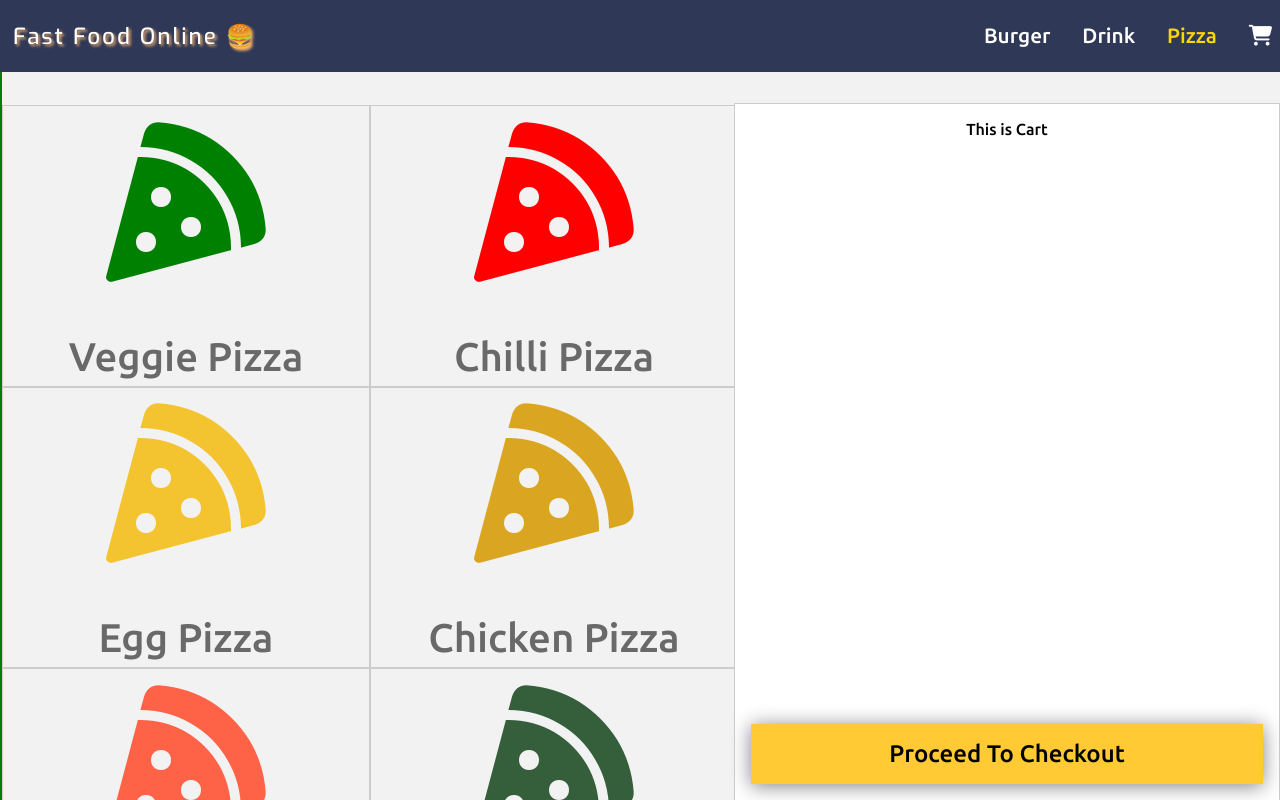
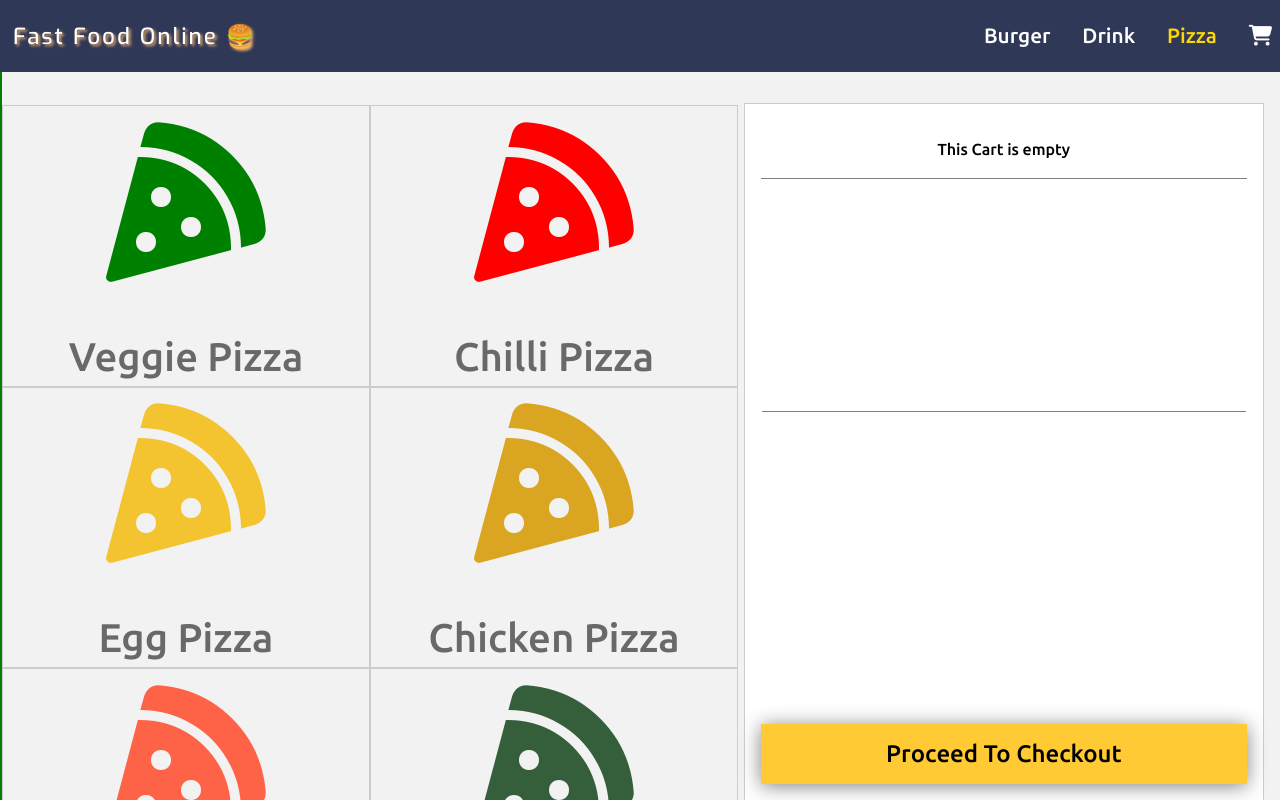
Before and after one commit to pswebcom/react-online-fastfood, a React (Create React App) app: page /pizza in a window 1280 px wide. Shown: the top 800 px of the page. Built offline with nearby package versions, Linux system fonts and the light colour scheme.

Commit message:
upto burger cart

```diff
--- a/src/App.js
+++ b/src/App.js
@@ -1,4 +1,4 @@
-import React, { useState } from "react";
+import React from "react";
 import Burgers from "./components/Menu/Burgers/Burgers";
 import Pizzas from "./components/Menu/Pizzas/Pizzas";
 import Drinks from "./components/Menu/Drinks/Drinks";
@@ -7,11 +7,15 @@ import Menu from "./components/Menu/Menu";
 import Cart from "./components/Cart/Cart";
 import FoodModal from "./components/FoodModal/FoodModal";
 
+import { useOpenFoodHook } from "./Hooks/useOpenFoodHook";
+import { useOrdersHook } from "./Hooks/useOrdersHook";
+
 import { BrowserRouter as Router, Routes, Route } from "react-router-dom";
 import { WrapStyledRow, GlobalStyle } from "./components/common";
 
 const App = () => {
-  const [openFood, setOpenFood] = useState();
+  const openFood = useOpenFoodHook();
+  const orders = useOrdersHook();
 
   return (
     <>
@@ -19,27 +23,32 @@ const App = () => {
       <Router>
         <Navbar />
         {/*got openfood from div click & in FoodModal setOpenFood is for closing */}
-        <FoodModal FoodInfo={openFood} setOpenFood={setOpenFood} />
+        {/* <FoodModal FoodInfo={openFood} setOpenFood={setOpenFood} /> */}
+        <FoodModal {...openFood} {...orders} />
+
         <WrapStyledRow>
           <Routes>
             <Route exact="true" path="/" element={<Menu />} />
             <Route
               exact="true"
               path="/burger"
-              element={<Burgers setOpenFood={setOpenFood} />}
+              // element={<Burgers setOpenFood={setOpenFood} />}
+              element={<Burgers {...openFood} />}
             />
             <Route
               exact="true"
               path="/drink"
-              element={<Drinks setOpenFood={setOpenFood} />}
+              // element={<Drinks setOpenFood={setOpenFood} />}
+              element={<Drinks {...openFood} />}
             />
             <Route
               exact="true"
               path="/pizza"
-              element={<Pizzas setOpenFood={setOpenFood} />}
+              // element={<Pizzas setOpenFood={setOpenFood} />}
+              element={<Pizzas {...openFood} />}
             />
           </Routes>
-          <Cart />
+          <Cart {...orders} />
         </WrapStyledRow>
       </Router>
     </>
--- /dev/null
+++ b/src/Hooks/useOpenFoodHook.js
@@ -0,0 +1,7 @@
+import { useState } from "react";
+
+export const useOpenFoodHook = () => {
+  const [openFood, setOpenFood] = useState();
+
+  return { openFood, setOpenFood };
+};
--- /dev/null
+++ b/src/Hooks/useOrdersHook.js
@@ -0,0 +1,7 @@
+import { useState } from "react";
+
+export const useOrdersHook = () => {
+  const [orders, setOrders] = useState([]);
+
+  return { orders, setOrders };
+};
--- a/src/components/Cart/Cart.js
+++ b/src/components/Cart/Cart.js
@@ -2,14 +2,10 @@ import React from "react";
 import { CartStyled } from "../common";
 import { useLocation } from "react-router-dom";
 import styled from "styled-components";
-// import {
-//   OrderButtonDivStyled,
-//   OrderButtonStyled,
-// } from "../FoodModal/FoodModal";
 
 const OrderButtonDivStyled = styled.div`
-  height: 60px;
   display: flex;
+  padding: 1rem 0;
   justify-content: center;
   align-items: center;
   background: #ffca33;
@@ -17,16 +13,132 @@ const OrderButtonDivStyled = styled.div`
   z-index: 5;
   width: 100%;
   font-size: 1.5rem;
+
+  &&:hover {
+    opacity: 0.7;
+    cursor: pointer;
+  }
 `;
 
-const Cart = () => {
+const OrderContentStyled = styled.div`
+  padding: 10px 0;
+`;
+
+const OrderContainerStyled = styled.div`
+  width: 100%;
+  padding: 10px 0;
+  border-bottom: 1px solid gray;
+  text-align: center;
+`;
+
+const RowStyled = styled.div`
+  display: flex;
+  padding: 0.5rem;
+
+  justify-content: space-between;
+  &:nth-child(even) {
+    background: #eee;
+  }
+`;
+
+const OrderItemsContainerStyled = styled.div`
+  overflow: scroll;
+  width: 99.5%;
+  font-size: 1.4rem;
+  padding: 1rem 0 2rem 0;
+  border-bottom: 1px solid gray;
+  margin-bottom: 8rem;
+`;
+
+const OrderImageStyled = styled.div`
+  width: 25px;
+  height: 25px;
+  text-align: center;
+`;
+
+const OrderItemStyled = styled.div`
+  font-size: 1.5rem;
+  width: 205px;
+  text-align: center;
+`;
+
+const OrderPriceStyled = styled.div`
+  font-size: 1.5rem;
+  width: 90px;
+  text-align: center;
+`;
+
+const OrderCancelStyled = styled.div`
+  font-size: 1.5rem;
+  i {
+    cursor: pointer;
+    color: red;
+  }
+`;
+
+const showItems = () => {};
+
+const Cart = ({ orders }) => {
+  let modifiedOrders = orders;
+  // jsObj = {};
+
+  // for (var i = 1; i <= 10; i++) {
+  //   jsObj["key" + i] = "example" + 1;
+  // }
+  let totItems = Object.keys(modifiedOrders).length;
+
+  let myVal;
+  const checkIconStaus = (modifiedOrders) => {
+    modifiedOrders.forEach((mOrder) => {
+      let _id = mOrder.id;
+      if (_id.includes("b")) {
+        mOrder["myIcon"] = "fas fa-hamburger";
+      } else if (_id.includes("p")) {
+        mOrder["myIcon"] = "fas fa-pizza-slice";
+      } else {
+        mOrder["myIcon"] = "fab fa-gulp";
+      }
+    });
+  };
+
+  if (modifiedOrders) {
+    checkIconStaus(modifiedOrders);
+  }
+
   let location = useLocation();
-
   return (
     <>
       {location.pathname !== "/" && (
         <CartStyled>
-          <div>This is Cart</div>
+          {orders.length === 0 ? (
+            <OrderContainerStyled>
+              <OrderContentStyled>This Cart is empty</OrderContentStyled>
+            </OrderContainerStyled>
+          ) : (
+            <OrderContainerStyled>
+              <div>This Cart has {orders.length} Items</div>
+            </OrderContainerStyled>
+          )}
+
+          <OrderItemsContainerStyled>
+            {showItems()}
+            {orders.map((order) => (
+              <RowStyled>
+                <OrderImageStyled>
+                  <i
+                    className={order.myIcon}
+                    style={{ color: order.color }}
+                  ></i>
+                </OrderImageStyled>
+                <OrderItemStyled>{order.name}</OrderItemStyled>
+                <OrderPriceStyled>{order.price}</OrderPriceStyled>
+                <OrderCancelStyled>
+                  <i className="fas fa-window-close"></i>{" "}
+                </OrderCancelStyled>
+              </RowStyled>
+            ))}
+          </OrderItemsContainerStyled>
+
           <OrderButtonDivStyled>Proceed To Checkout</OrderButtonDivStyled>
         </CartStyled>
       )}
--- a/src/components/FoodModal/FoodModal.js
+++ b/src/components/FoodModal/FoodModal.js
@@ -99,9 +99,19 @@ export const OrderButtonStyled = styled.div`
   }
 `;
 
-const Foodmodal = ({ FoodInfo, setOpenFood }) => {
+const Foodmodal = ({ openFood, setOpenFood, orders, setOrders }) => {
   const close = () => {
     setOpenFood();
+  };
+
+  const order = {
+    ...openFood,
+  };
+  const addToOrder = () => {
+    //previous orders + latest order
+    setOrders([...orders, order]);
+    //hook closed
+    close();
   };
 
   let myVal;
@@ -116,11 +126,11 @@ const Foodmodal = ({ FoodInfo, setOpenFood }) => {
     }
   };
 
-  if (FoodInfo) {
-    checkIconStaus(FoodInfo);
+  if (openFood) {
+    checkIconStaus(openFood);
   }
 
-  return FoodInfo ? (
+  return openFood ? (
     <>
       <DialogShadowStyled onClick={close}>
         <DialogStyled>
@@ -128,23 +138,25 @@ const Foodmodal = ({ FoodInfo, setOpenFood }) => {
             <i
               className={myVal}
               style={{
-                color: FoodInfo.color,
+                color: openFood.color,
                 fontSize: "12rem",
               }}
             ></i>
           </IconStyled>
           <NameStyled>
-            <h3>{FoodInfo.name}</h3>
+            <h3>{openFood.name}</h3>
           </NameStyled>
           <PriceStyled>
-            <h3>{FoodInfo.price}</h3>
+            <h3>{openFood.price}</h3>
           </PriceStyled>
           <DescStyled>
-            <p>{FoodInfo.desc}</p>
+            <p>{openFood.desc}</p>
           </DescStyled>
           <OrderManageStyled></OrderManageStyled>
           <OrderButtonDivStyled>
-            <OrderButtonStyled>Add To Order</OrderButtonStyled>
+            <OrderButtonStyled onClick={addToOrder}>
+              Add To Order
+            </OrderButtonStyled>
           </OrderButtonDivStyled>
         </DialogStyled>
         <CancelIconStyled onClick={close}>
--- a/src/components/Menu/Drinks/Drinks.js
+++ b/src/components/Menu/Drinks/Drinks.js
@@ -38,7 +38,7 @@ const drinks = [
   {
     id: "d5",
     name: "Sprite",
-    price: "$3",
+    price: "$3.75",
     color: "#036B26",
     desc: "Lorem Ipsum is simply dummy text of the printing and typesetting industry. Lorem Ipsum has been the industry's standard dummy text ever since the 1500s, when an unknown printer took a galley of type and scrambled it to make a type specimen book.",
   },
--- a/src/components/Navbar/Navbar.js
+++ b/src/components/Navbar/Navbar.js
@@ -35,8 +35,6 @@ const ListStyled = styled.li``;
 
 const Navbar = () => {
   let location = useLocation();
-  console.log("pathname=", location.pathname);
-
   return (
     <>
       {location.pathname !== "/" && (
--- a/src/components/Order/Order.js
+++ b/src/components/Order/Order.js
@@ -1,5 +1,4 @@
 import React from "react";
-import styled from "styled-components";
 
 const Order = () => {
   return (
--- a/src/components/common/layout.js
+++ b/src/components/common/layout.js
@@ -15,9 +15,10 @@ const WrapStyledColumn = styled.div`
 
 const CartStyled = styled.div`
   height: 83vh;
-  min-width: 40%;
-  max-width: 40%;
+  min-width: 38%;
+  max-width: 38%;
   margin-top: 6.3rem;
+  margin-right: 1rem;
   position: fixed;
   right: 0;
   padding: 1rem;
```
Also changed, not shown: src/components/Menu/Burgers/Burgers.js (+8 -8 lines), src/components/Menu/Pizzas/Pizzas.js (+8 -8 lines).
